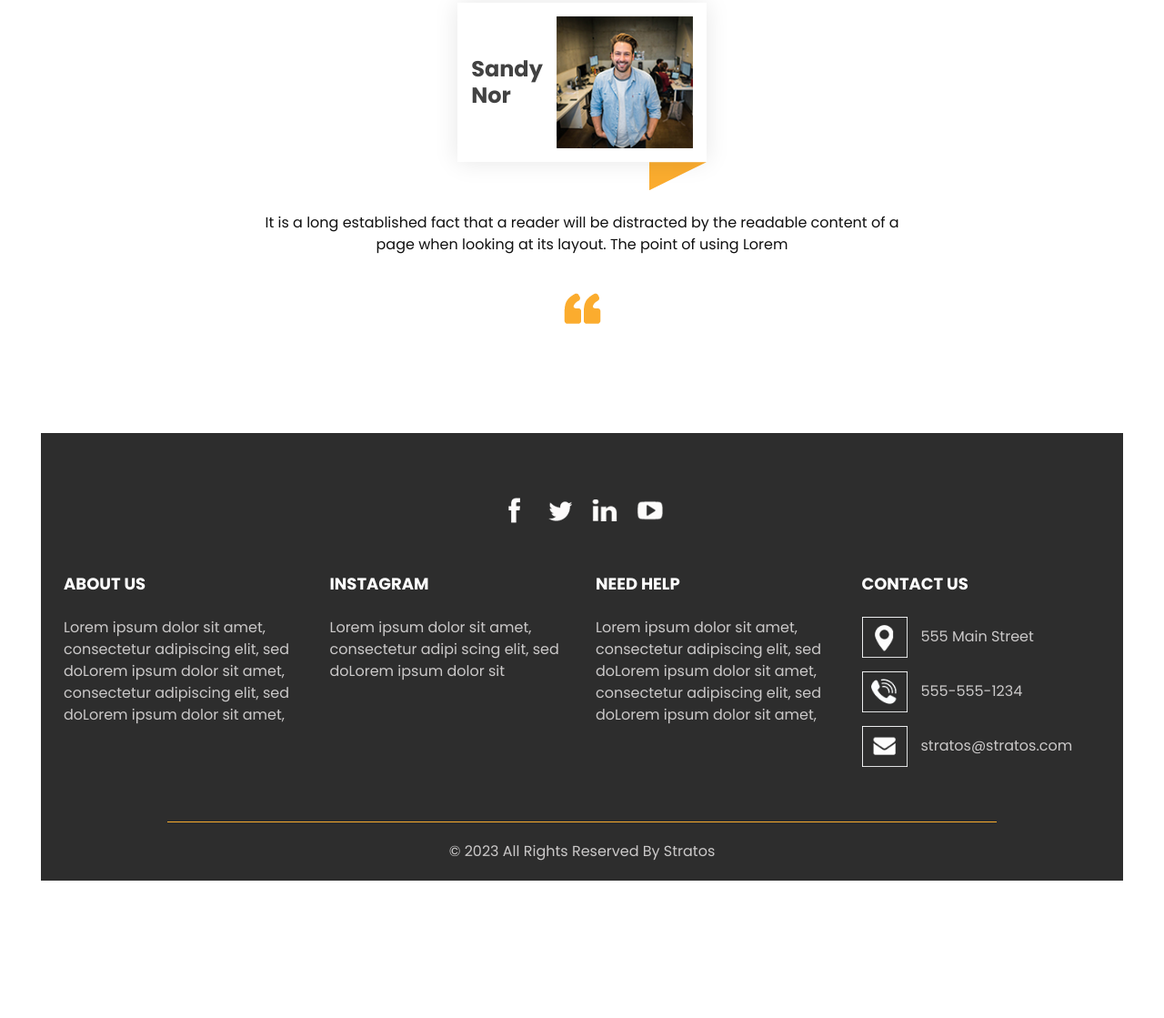
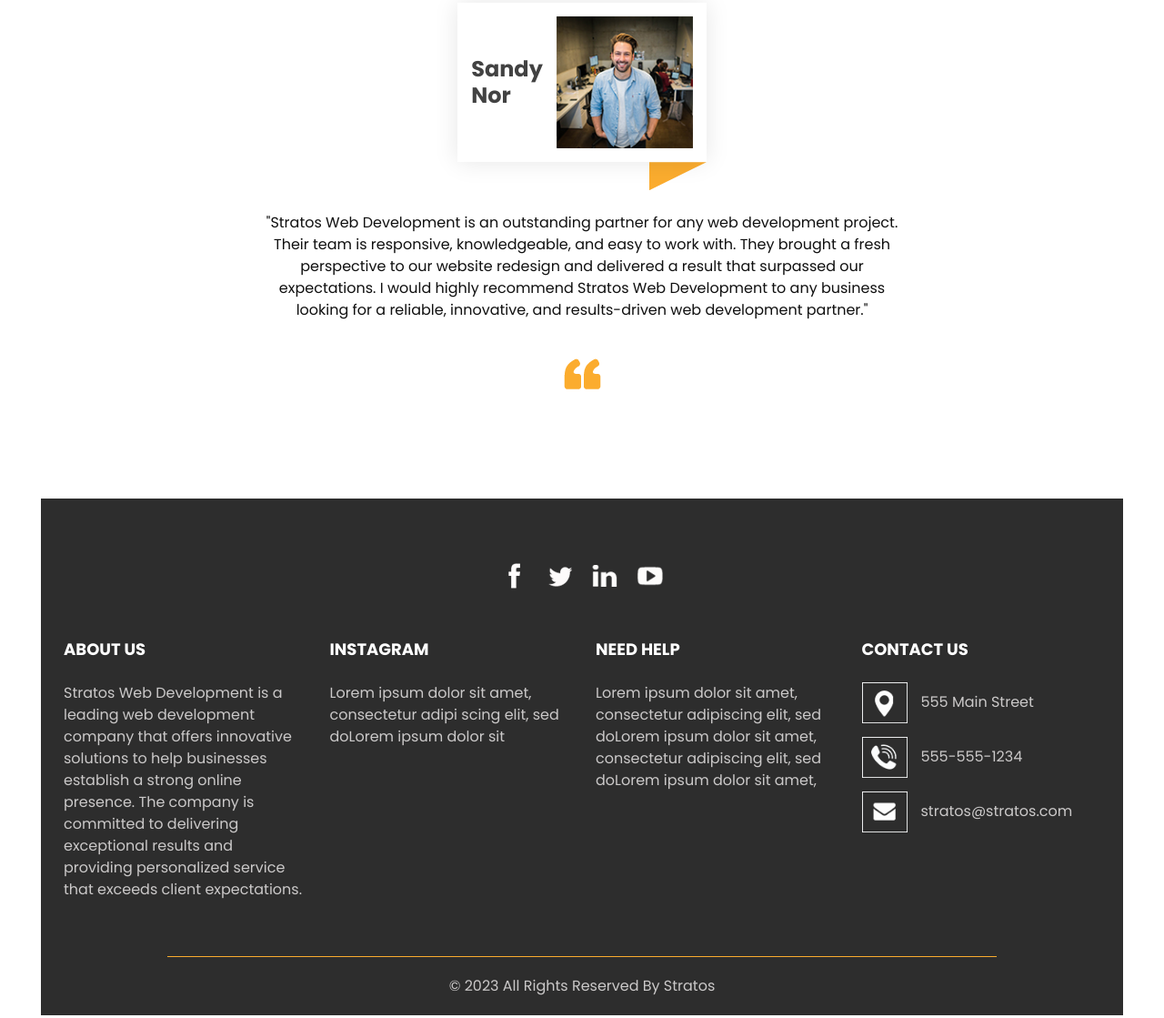
Before and after one commit to wilsb8/nitrogen-15, a website: page views/index.html in a window 1280 px wide. Shown: the part 6183-7302 px from the top of the page at 91% size. Before the commit the page ends 7196 px from the top, so only its background shows below. Drawn offline with nearby package versions, Linux system fonts and the light colour scheme; files that its build step writes are made by us from their sources; files whose address does not match are found by name.

Commit message:
changes to index.html

```diff
--- a/views/index.html
+++ b/views/index.html
@@ -572,7 +572,7 @@
         </div>
         <div class="detail-box">
           <p>
-            It is a long established fact that a reader will be distracted by the readable content of a page when looking at its layout. The point of using Lorem
+            "Stratos Web Development is an outstanding partner for any web development project. Their team is responsive, knowledgeable, and easy to work with. They brought a fresh perspective to our website redesign and delivered a result that surpassed our expectations. I would highly recommend Stratos Web Development to any business looking for a reliable, innovative, and results-driven web development partner."
           </p>
           <img src="images/quote.png" alt="">
         </div>
@@ -610,7 +610,7 @@
               ABOUT US
             </h6>
             <p>
-              Lorem ipsum dolor sit amet, consectetur adipiscing elit, sed doLorem ipsum dolor sit amet, consectetur adipiscing elit, sed doLorem ipsum dolor sit amet,
+              Stratos Web Development is a leading web development company that offers innovative solutions to help businesses establish a strong online presence. The company is committed to delivering exceptional results and providing personalized service that exceeds client expectations.
             </p>
           </div>
           <div class="col-md-6 col-lg-3">
```
